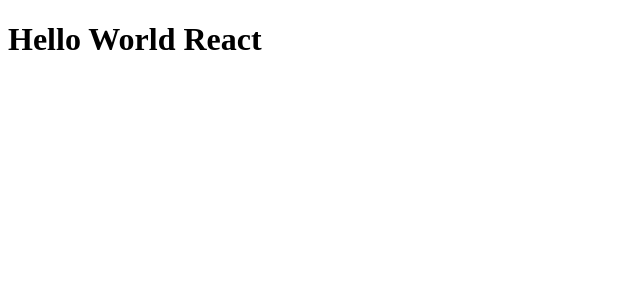
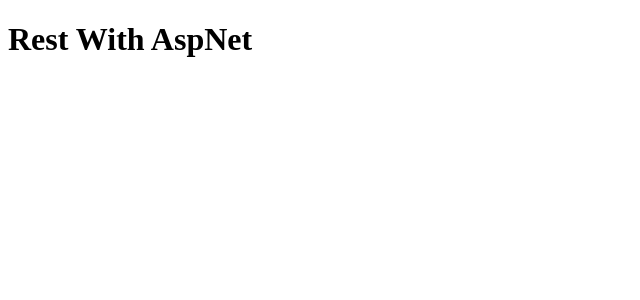
Before and after one commit to gmalheiro/RestWithAspNetAPI, a React (Create React App) app in the folder client/: page / in a window 1280 px wide. Shown: the top 300 px of the page, without its empty margins (0-640 px from the left). Built offline with nearby package versions, Linux system fonts and the light colour scheme.

Commit message:
Update in App and added header

```diff
--- a/client/src/App.js
+++ b/client/src/App.js
@@ -1,8 +1,9 @@
-import logo from './logo.svg';
-//import './App.css';
+import Header from "./Header";
 
 export default function App() {
   return (
-    <h1>Hello World React</h1>
+    <Header>
+      Rest With AspNet
+    </Header>
   );
 }
--- /dev/null
+++ b/client/src/Header.js
@@ -0,0 +1,9 @@
+import React from 'react';
+
+export default function Header ({children}) {
+    return (
+        <header>
+            <h1>{children}</h1>
+        </header>
+    )
+}
```
